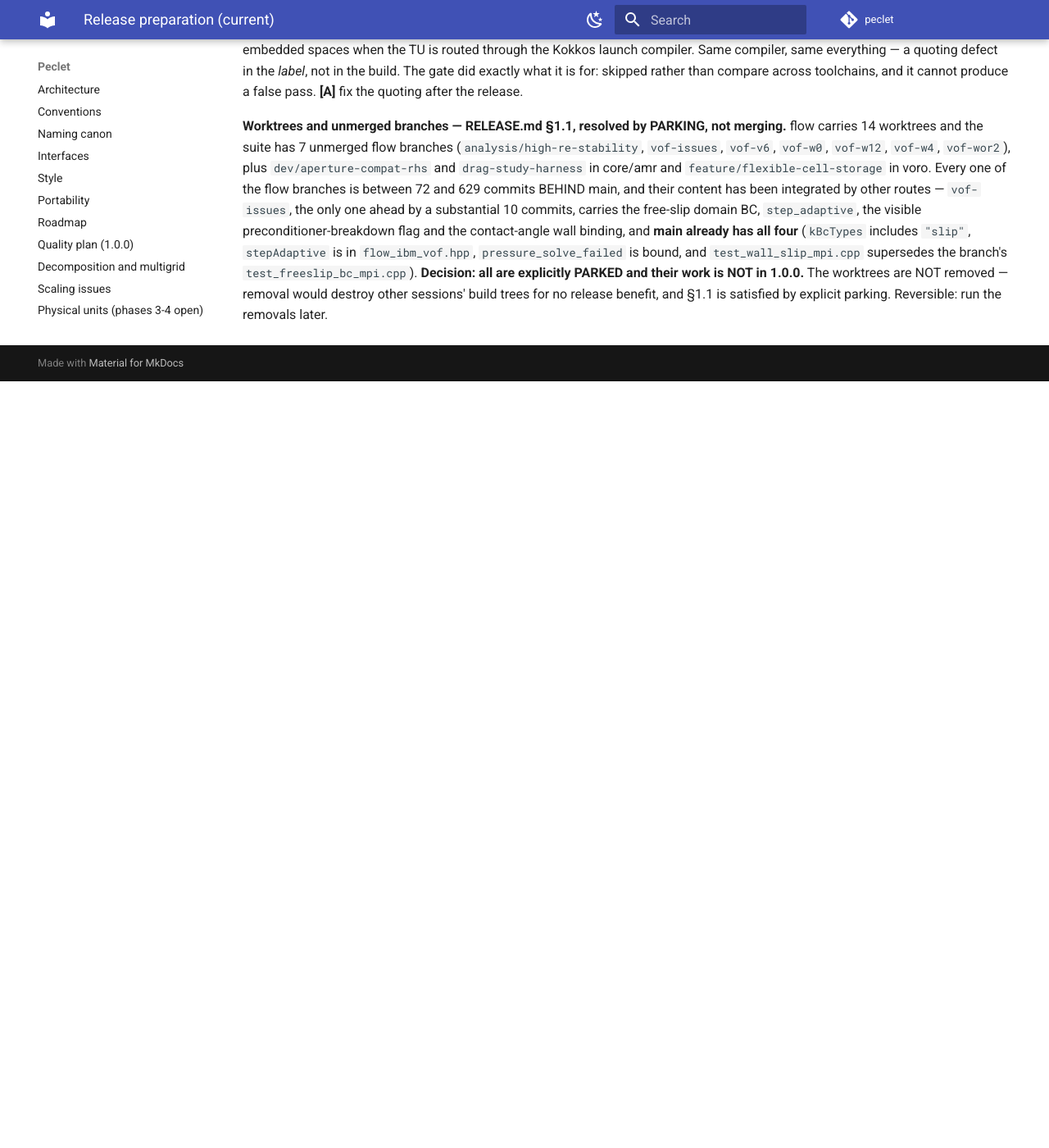
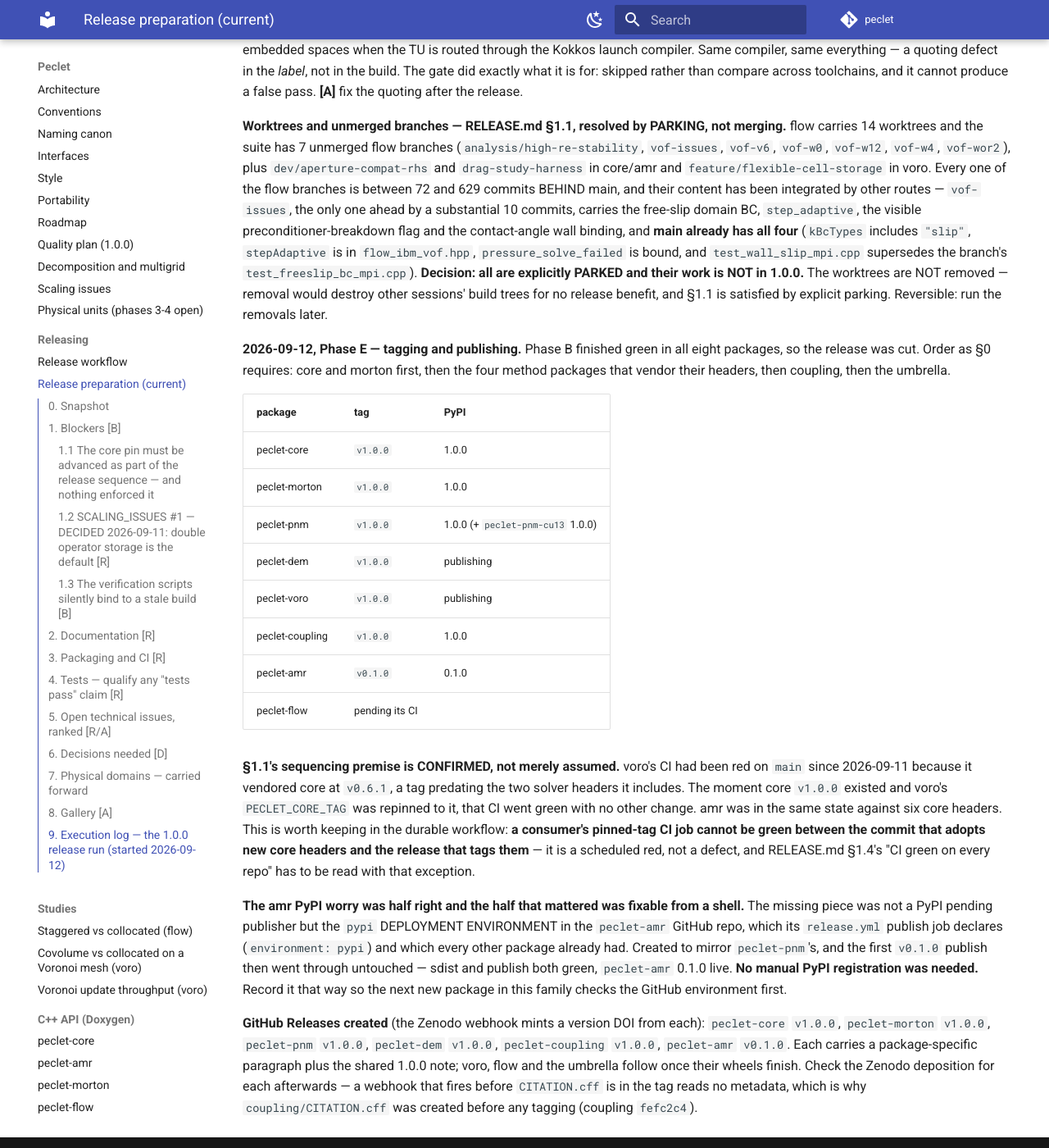
Before and after one commit to computational-chemical-engineering/peclet, an MkDocs documentation site: the page built from docs/RELEASE_PREP.md, in a window 1280 px wide and 1400 px high, scrolled down 10319 px. Shown: the whole window at 82% size. Built offline with MkDocs 1.6.1 and Material for MkDocs 9.7.7, drawn with Linux system fonts in a browser that asks for light colours; comment, search, counter and statistics services are not loaded; before the commit the page ends 10784 px from its top, so only the background shows below that.

Commit message:
RELEASE_PREP §9: the tag-and-publish record, and what the sequencing proved
Phase E as executed: core and morton first, then pnm, dem, voro, flow, then
coupling, with amr at 0.1.0 as D9's recorded exception.

Two things worth keeping in the durable workflow rather than this one-off file:

1. The core-pin sequencing premise is CONFIRMED, not assumed. voro's CI had been
   red on main since 2026-09-11 purely because it vendored core at v0.6.1, a tag
   predating two solver headers it includes. The moment core v1.0.0 existed and
   voro repinned, that CI went green with no other change. So a consumer's
   pinned-tag job CANNOT be green between the commit that adopts new core headers
   and the release that tags them -- a scheduled red, not a defect, and
   RELEASE.md §1.4's "CI green everywhere" has to be read with that exception.

2. The amr PyPI worry was half right, and the half that mattered was fixable from
   a shell. The gap was not a PyPI pending publisher but the `pypi` DEPLOYMENT
   ENVIRONMENT missing from the peclet-amr GitHub repo, which its release.yml
   declares and every other package already had. Created, and the first publish
   then went through untouched. The next new package in this family should check
   the GitHub environment before assuming a PyPI registration is needed.

Co-Authored-By: Claude Opus 5 <noreply@anthropic.com>
Claude-Session: https://claude.ai/code/session_01Wqm2gbrbGKeKH8YVUHoTch

```diff
--- a/docs/RELEASE_PREP.md
+++ b/docs/RELEASE_PREP.md
@@ -436,3 +436,41 @@ and **main already has all four** (`kBcTypes` includes `"slip"`, `stepAdaptive`
 branch's `test_freeslip_bc_mpi.cpp`). **Decision: all are explicitly PARKED and their work is NOT in
 1.0.0.** The worktrees are NOT removed — removal would destroy other sessions' build trees for no
 release benefit, and §1.1 is satisfied by explicit parking. Reversible: run the removals later.
+
+**2026-09-12, Phase E — tagging and publishing.** Phase B finished green in all eight packages, so
+the release was cut. Order as §0 requires: core and morton first, then the four method packages that
+vendor their headers, then coupling, then the umbrella.
+
+| package | tag | PyPI |
+|---|---|---|
+| peclet-core | `v1.0.0` | 1.0.0 |
+| peclet-morton | `v1.0.0` | 1.0.0 |
+| peclet-pnm | `v1.0.0` | 1.0.0 (+ `peclet-pnm-cu13` 1.0.0) |
+| peclet-dem | `v1.0.0` | publishing |
+| peclet-voro | `v1.0.0` | publishing |
+| peclet-coupling | `v1.0.0` | 1.0.0 |
+| peclet-amr | `v0.1.0` | 0.1.0 |
+| peclet-flow | pending its CI | |
+
+**§1.1's sequencing premise is CONFIRMED, not merely assumed.** voro's CI had been red on `main`
+since 2026-09-11 because it vendored core at `v0.6.1`, a tag predating the two solver headers it
+includes. The moment core `v1.0.0` existed and voro's `PECLET_CORE_TAG` was repinned to it, that CI
+went green with no other change. amr was in the same state against six core headers. This is worth
+keeping in the durable workflow: **a consumer's pinned-tag CI job cannot be green between the commit
+that adopts new core headers and the release that tags them** — it is a scheduled red, not a defect,
+and RELEASE.md §1.4's "CI green on every repo" has to be read with that exception.
+
+**The amr PyPI worry was half right and the half that mattered was fixable from a shell.** The
+missing piece was not a PyPI pending publisher but the `pypi` DEPLOYMENT ENVIRONMENT in the
+`peclet-amr` GitHub repo, which its `release.yml` publish job declares (`environment: pypi`) and
+which every other package already had. Created to mirror `peclet-pnm`'s, and the first `v0.1.0`
+publish then went through untouched — sdist and publish both green, `peclet-amr` 0.1.0 live. **No
+manual PyPI registration was needed.** Record it that way so the next new package in this family
+checks the GitHub environment first.
+
+**GitHub Releases created** (the Zenodo webhook mints a version DOI from each): `peclet-core`
+`v1.0.0`, `peclet-morton` `v1.0.0`, `peclet-pnm` `v1.0.0`, `peclet-dem` `v1.0.0`,
+`peclet-coupling` `v1.0.0`, `peclet-amr` `v0.1.0`. Each carries a package-specific paragraph plus the
+shared 1.0.0 note; voro, flow and the umbrella follow once their wheels finish. Check the Zenodo
+deposition for each afterwards — a webhook that fires before `CITATION.cff` is in the tag reads no
+metadata, which is why `coupling/CITATION.cff` was created before any tagging (coupling `fefc2c4`).
```
